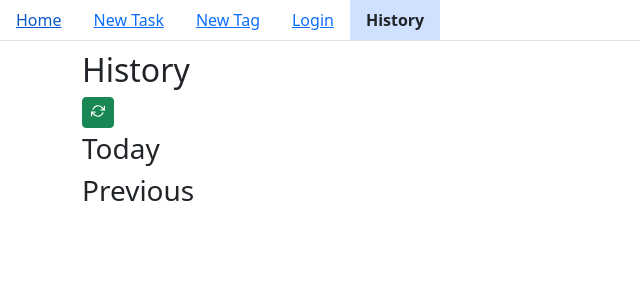
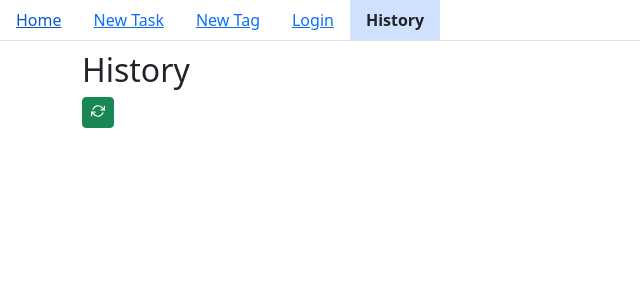
Before and after one commit to MrOggy85/tasks, a React (Create React App) app: page /history in a window 1280 px wide. Shown: the top 300 px of the page, without its empty margins (0-640 px from the left). Built offline with nearby package versions, Linux system fonts and the light colour scheme.

Commit message:
feat: list History by date

```diff
--- a/src/pages/History/History.tsx
+++ b/src/pages/History/History.tsx
@@ -1,13 +1,20 @@
 import { useNavigate } from 'react-router-dom';
 import { FiCheckSquare, FiEdit, FiRefreshCw, FiTrash2 } from 'react-icons/fi';
-import { isSameDay } from 'date-fns';
+import { format } from 'date-fns';
 import { Container, ListGroup, Spinner } from 'react-bootstrap';
 import { getAll, remove, done, unDone } from '../../core/tasks/taskSlice';
 import { useAppDispatch } from '../../core/redux/useAppDispatch';
 import { useAppSelector } from '../../core/redux/useAppSelector';
 import Button from '../../components/Button/Button';
 import IdText from '../../components/IdText';
+import type { RootState } from '../../core/redux/store';
 import styles from './History.module.css';
+
+type Task = RootState['tasks']['tasks'][0];
+
+function getKeys<T>(obj: Record<string, unknown>): (keyof T)[] {
+  return Object.keys(obj) as (keyof T)[];
+}
 
 function sortDate(
   aDate: string | undefined,
@@ -106,9 +113,6 @@ const Home = () => {
   const rawTasks = useAppSelector((x) => x.tasks.tasks);
   const loading = useAppSelector((x) => x.tasks.loadingAll);
 
-  // const [sorting, setSorting] = useState<Sorting>('createdDate');
-  // const [sortOrder, setSortOrder] = useState<'asc' | 'desc'>('asc');
-
   const tasks = rawTasks
     .filter((x) => {
       if (!x.completionDate) {
@@ -120,27 +124,17 @@ const Home = () => {
       return sortDate(a.completionDate, b.completionDate, 'desc');
     });
 
-  const todaysTasks = tasks.filter(
-    (x) =>
-      x.completionDate && isSameDay(new Date(), new Date(x.completionDate)),
-  );
+  const taskPerDate: Record<string, Task[]> = {};
 
-  const previousTasks = tasks.filter(
-    (x) =>
-      x.completionDate && !isSameDay(new Date(), new Date(x.completionDate)),
-  );
-  // const overdueTasks = tasks.filter(
-  //   (x) => x.endDate && isAfter(new Date(), new Date(x.endDate)),
-  // );
-  // const futureTasks = tasks.filter(
-  //   (x) =>
-  //     (x.endDate &&
-  //       isBefore(new Date(), new Date(x.endDate)) &&
-  //       !isSameDay(new Date(), new Date(x.endDate))) ||
-  //     (x.startDate &&
-  //       isBefore(new Date(), new Date(x.startDate)) &&
-  //       !isSameDay(new Date(), new Date(x.startDate))),
-  // );
+  tasks.forEach((x) => {
+    if (!x.completionDate) {
+      return;
+    }
+    const dateText = format(new Date(x.completionDate), 'yyyy-MM-dd');
+    const dayText = format(new Date(x.completionDate), 'EEEE');
+    const d = `${dateText} ${dayText}`;
+    taskPerDate[d] = [...(taskPerDate[d] || []), x];
+  });
 
   const onUpdate = async () => {
     await dispatch(getAll());
@@ -175,8 +169,13 @@ const Home = () => {
       />
 
       <ListGroup>
-        <h3>Today</h3>
-        {todaysTasks.map((x) => {
+        {getKeys<typeof taskPerDate>(taskPerDate).map((date) => {
+          const taskOfTheDay = taskPerDate[date] || [];
+
+          return (
+            <>
+              <h3 style={{ marginTop: '0.5rem' }}>{date}</h3>
+              {taskOfTheDay.map((x) => {
                 return (
                   <ListGroupItem
                     key={x.id}
@@ -191,22 +190,7 @@ const Home = () => {
                   />
                 );
               })}
-      </ListGroup>
-      <ListGroup>
-        <h3>Previous</h3>
-        {previousTasks.map((x) => {
-          return (
-            <ListGroupItem
-              key={x.id}
-              id={x.id}
-              title={x.title}
-              completionDate={x.completionDate || ''}
-              loading={loading}
-              onDone={onDone}
-              onUnDone={onUnDone}
-              onRemove={onRemove}
-              onEdit={onEdit}
-            />
+            </>
           );
         })}
       </ListGroup>
```
Lines whose indentation alone changed are shown as unchanged.
